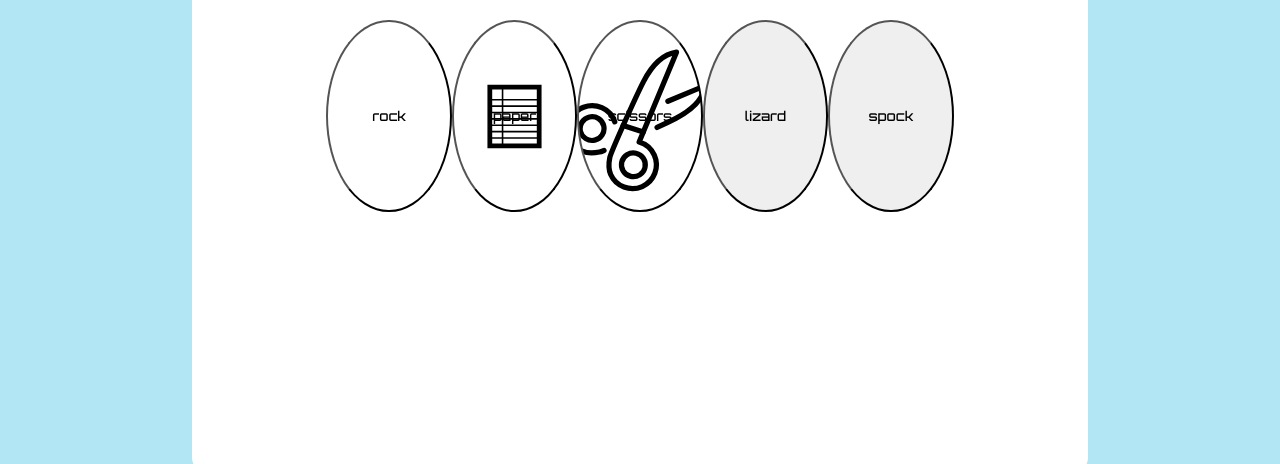
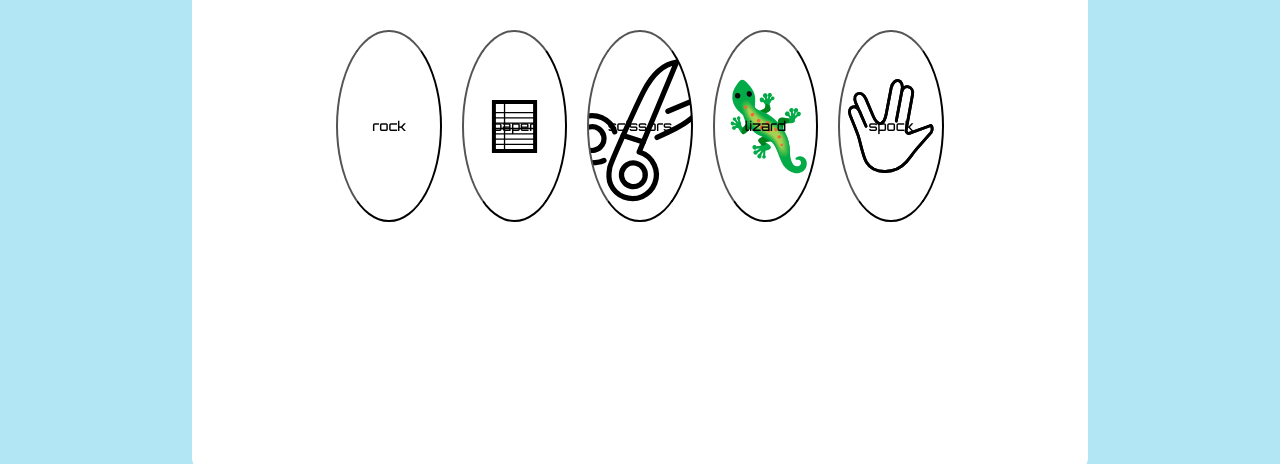
Before and after one commit to Mcdaid101/Rock-Paper-Scissors-Lizard-Spock, a plain HTML site: page index.html in a window 1280 px wide. Shown: the part 222-686 px from the top of the page. Drawn offline with Linux system fonts and the light colour scheme.

Commit message:
added margin between the buttons and finished styling them

```diff
--- a/assets/css/style.css
+++ b/assets/css/style.css
@@ -56,14 +56,29 @@ h1 {
 #rock {
     background: url('../images/rock.svg') no-repeat center center;
     background-size: contain;
+    margin: 10px;
 }
 
 #paper {
     background: url('../images/paper.svg') no-repeat center center;
     background-size: contain;
+    margin: 10px;
 }
 
 #scissors {
     background: url('../images/scissors.svg') no-repeat center center;
     background-size: cover;
+    margin: 10px;
 }
+
+#lizard {
+    background: url('../images/lizard.svg') no-repeat center center;
+    background-size: contain;
+    margin: 10px;
+}
+
+#spock {
+    background: url('../images/vulcan-salute.svg') no-repeat center center;
+    background-size: contain;
+    margin: 10px;
+}
```
Also changed, not shown: assets/images/lizard.svg (added), assets/images/vulcan-salute.svg (added).
